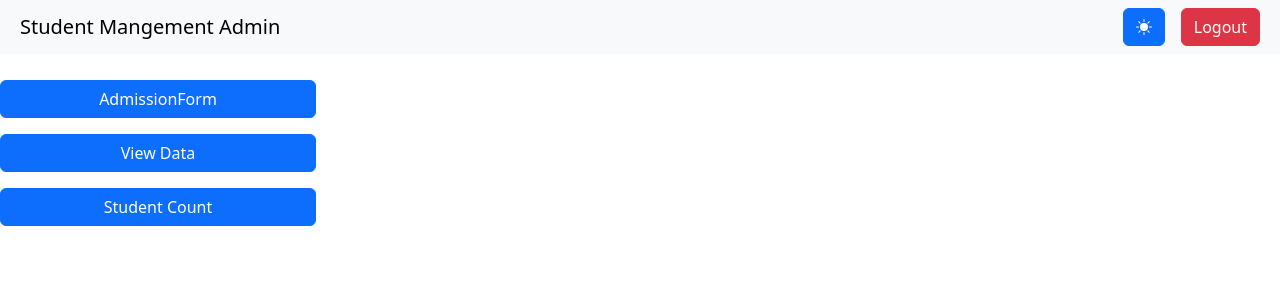
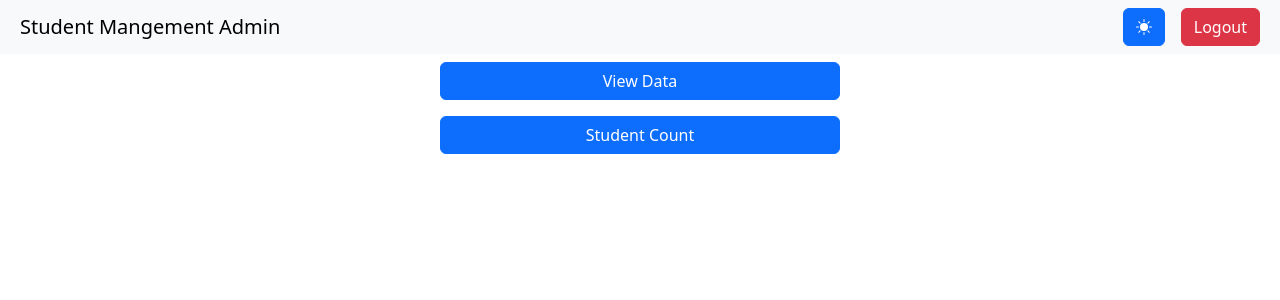
Before and after one commit to drashtipadia/student-mangement-frontend, a React (Create React App) app: page / in a window 1280 px wide. Shown: the top 300 px of the page. Built offline with nearby package versions, Linux system fonts and the light colour scheme; no server answers; sample sign-in values are in the browser's storage.

Commit message:
react old

```diff
--- a/public/index.html
+++ b/public/index.html
@@ -1,25 +1,22 @@
 <!DOCTYPE html>
 <html lang="en" data-bs-theme="light">
+
 <head>
   <meta charset="utf-8" />
   <link rel="icon" href="%PUBLIC_URL%/favicon.ico" />
   <meta name="viewport" content="width=device-width, initial-scale=1" />
   <meta name="theme-color" content="#000000" />
-    <meta
-      name="description"
-      content="Web site created using create-react-app"
-    />
+  <meta name="description" content="Web site created using create-react-app" />
   <link rel="apple-touch-icon" href="%PUBLIC_URL%/logo192.png" />
-    <link
-      rel="stylesheet"
-      href="https://cdn.jsdelivr.net/npm/bootstrap-icons@1.11.3/font/bootstrap-icons.min.css"
-    />
+  <link rel="stylesheet" href="https://cdn.jsdelivr.net/npm/bootstrap-icons@1.11.3/font/bootstrap-icons.min.css" />
   <link rel="manifest" href="%PUBLIC_URL%/manifest.json" />
   <title>Student-Mangement</title>
 </head>
 
-  <body style="padding-top: 5rem">
+<body>
+  <!-- <body style="padding-top: 5rem"> -->
   <noscript>You need to enable JavaScript to run this app.</noscript>
   <div id="root"></div>
 </body>
+
 </html>
--- a/src/App.js
+++ b/src/App.js
@@ -18,32 +18,35 @@ function App() {
     <>
       <Header />
       <div className="App">
-        <div className="conatiner">
-          <div className="row g-3 w-100">
-            <div className="w-100">
+        <div className="container">
+          <div className="d-flex align-item-center flex-column justify-content-center">
+            <div className=" my-2">
               <Link
                 to={"/admissionForm"}
                 role="button"
-                className="btn btn-primary w-25"
+                className="btn btn-primary  d-block mx-auto"
+                style={{ maxWidth: "400px" }}
               >
                 AdmissionForm
               </Link>
             </div>
 
-            <div className="w-100">
+            <div className="my-2">
               <Link
                 to={"/viewdata"}
                 role="button"
-                className="btn btn-primary w-25"
+                className="btn btn-primary d-block mx-auto"
+                style={{ maxWidth: "400px" }}
               >
                 View Data
               </Link>
             </div>
-            <div className="w-100">
+            <div className="my-2">
               <Link
                 to={"/count-student"}
-                className="btn btn-primary w-25"
+                className="btn btn-primary d-block mx-auto"
                 role="button"
+                style={{ maxWidth: "400px" }}
               >
                 Student Count
               </Link>
--- a/src/index.js
+++ b/src/index.js
@@ -1,6 +1,6 @@
 import React from "react";
-import ReactDOM from "react-dom/client";
-import { createBrowserRouter, RouterProvider } from "react-router-dom";
+import { createRoot } from "react-dom/client";
+import { BrowserRouter, Routes, Route, Outlet } from "react-router-dom";
 import App from "./App";
 import {
   AdmissionForm,
@@ -20,26 +20,26 @@ import {
 import "bootstrap/dist/css/bootstrap.css";
 import "bootstrap/dist/js/bootstrap.bundle";
 
-const root = ReactDOM.createRoot(document.getElementById("root"));
-
-let allRoutes = createBrowserRouter([
-  { path: "/login", element: <AuthLogin /> },
-  { path: "/", element: <App /> },
-  { path: "/admissionForm", element: <AdmissionForm /> },
-  { path: "/viewdata", element: <StudentsList /> },
-  { path: "/students/:id", element: <ViewStudentDetails /> },
-  { path: "*", element: <Error404 /> },
-  { path: "/tcdoc", element: <TCDoc /> },
-  { path: "/noObjdoc", element: <ViewNoObj /> },
-  { path: "/bonafidedoc", element: <ViewBonafide /> },
-  { path: "/firsttrialdoc", element: <ViewFirstTrial /> },
-  { path: "/view-firstTrial", element: <ViewFirstTrial /> },
-  { path: "/view-tc", element: <ViewTc /> },
-  { path: "/view-noobj", element: <ViewNoObj /> },
-  { path: "/view-bonafide", element: <ViewBonafide /> },
-  { path: "/updateStudent", element: <UpdateStudent /> },
-  { path: "/update-img/:id", element: <UpdateStudentImage /> },
-  { path: "/count-student", element: <StudentCount /> },
-]);
-
-root.render(<RouterProvider router={allRoutes} />);
+createRoot(document.getElementById("root")).render(
+  <BrowserRouter>
+    <Routes>
+      <Route path="/login" element={<AuthLogin />} />
+      <Route path="/" element={<App />} />
+      <Route path="/admissionForm" element={<AdmissionForm />} />
+      <Route path="/viewdata" element={<StudentsList />} />
+      <Route path="/students/:id" element={<ViewStudentDetails />} />
+      <Route path="*" element={<Error404 />} />
+      <Route path="/tcdoc" element={<TCDoc />} />
+      <Route path="/noObjdoc" element={<ViewNoObj />} />
+      <Route path="/bonafidedoc" element={<ViewBonafide />} />
+      <Route path="/firsttrialdoc" element={<ViewFirstTrial />} />
+      <Route path="/view-firstTrial" element={<ViewFirstTrial />} />
+      <Route path="/view-tc" element={<ViewTc />} />
+      <Route path="/view-noobj" element={<ViewNoObj />} />
+      <Route path="/view-bonafide" element={<ViewBonafide />} />
+      <Route path="/updateStudent" element={<UpdateStudent />} />
+      <Route path="/update-img/:id" element={<UpdateStudentImage />} />
+      <Route path="/count-student" element={<StudentCount />} />
+    </Routes>
+  </BrowserRouter>
+);
--- a/src/views/AdmissionForm.jsx
+++ b/src/views/AdmissionForm.jsx
@@ -118,7 +118,7 @@ function AdmissionForm() {
     let valid = true;
 
     VALIDATE_FIELDS.forEach((field) => {
-      if (!user[field] || !user[field].trim()) {
+      if (!user[field]) {
         errs[field] = `${field} is required.`;
         valid = false;
       }
```
Lines whose indentation alone changed are shown as unchanged.
